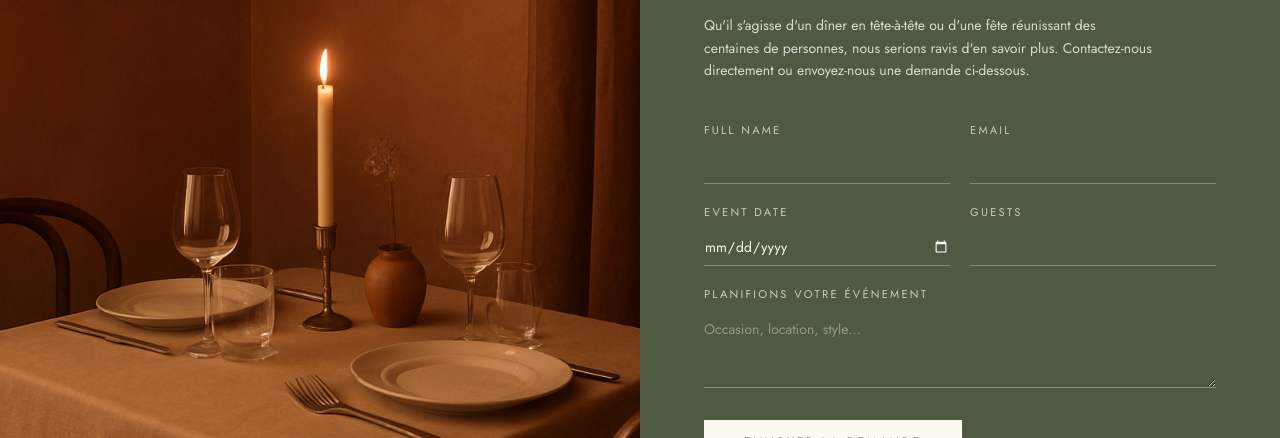
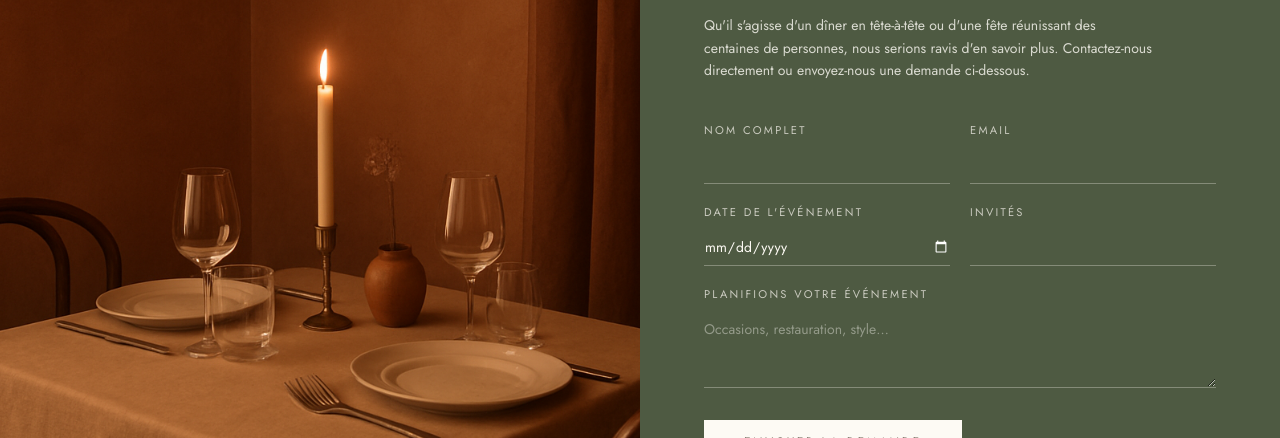
Before and after one commit to skillyhub/centrechezbiati, a Next.js app: page / in a window 1280 px wide. Shown: the part 6080-6518 px from the top of the page. Built offline with nearby package versions, Linux system fonts and the light colour scheme.

Commit message:
change form details

```diff
--- a/components/contact.tsx
+++ b/components/contact.tsx
@@ -51,12 +51,12 @@ export function Contact() {
               }}
             >
               <div className="grid gap-5 sm:grid-cols-2">
-                <Field label="Full name" name="name" type="text" required />
+                <Field label="Nom Complet" name="name" type="text" required />
                 <Field label="Email" name="email" type="email" required />
               </div>
               <div className="grid gap-5 sm:grid-cols-2">
-                <Field label="Event date" name="date" type="date" />
-                <Field label="Guests" name="guests" type="number" />
+                <Field label="Date de l'événement" name="date" type="date" />
+                <Field label="Invités" name="guests" type="number" />
               </div>
               <div className="flex flex-col gap-2">
                 <label
@@ -70,7 +70,7 @@ export function Contact() {
                   name="details"
                   rows={3}
                   className="border-0 border-b border-card/30 bg-transparent py-2 font-sans text-sm text-card placeholder:text-card/40 focus:border-card focus:outline-none"
-                  placeholder="Occasion, location, style…"
+                  placeholder="Occasions, restauration, style…"
                 />
               </div>
               <button
```
